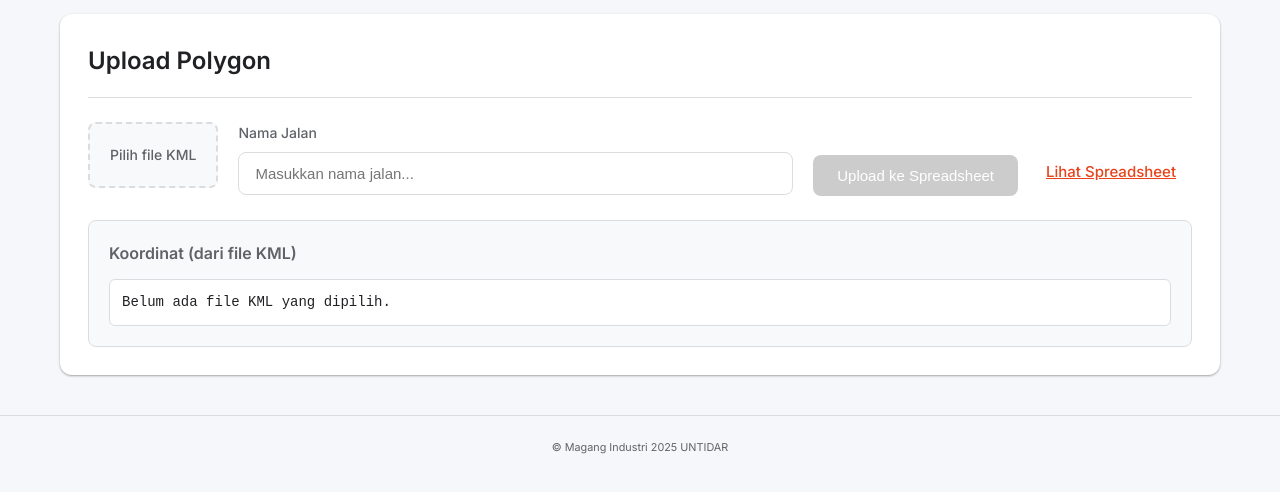
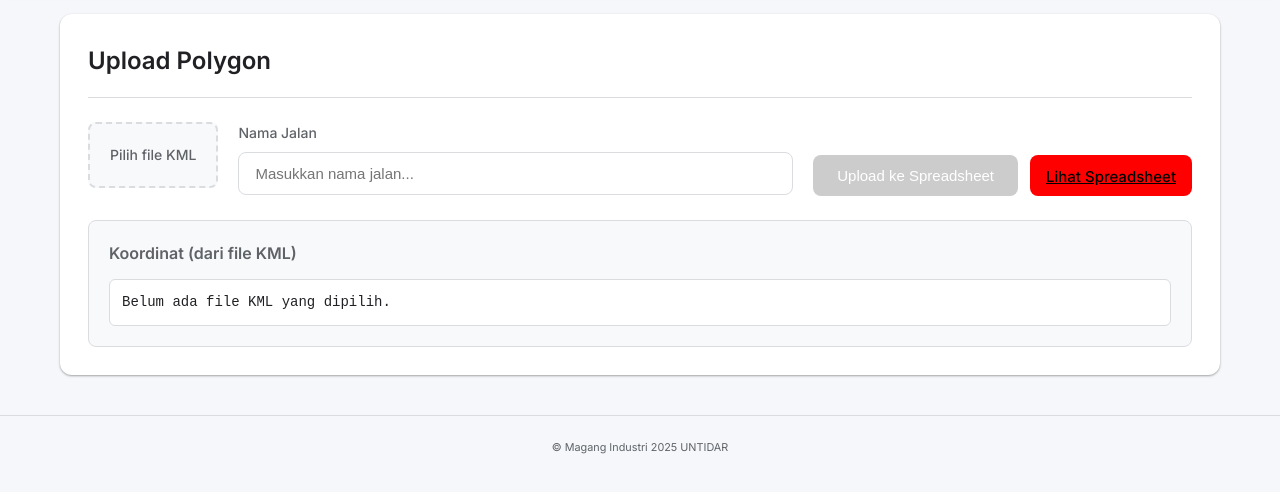
Before and after one commit to Ivanharry203/websitetelkomintern, a plain HTML site: page webiste_data_tiang/index.html in a window 1280 px wide. Shown: the part 72-564 px from the top of the page. Drawn offline with Linux system fonts and the light colour scheme.

Commit message:
Update styles.css

```diff
--- a/webiste_data_tiang/styles.css
+++ b/webiste_data_tiang/styles.css
@@ -202,10 +202,10 @@ input[type="text"]:focus, input[type="search"]:focus {
 }
 
 .btn.link {
-  background-color: transparent;
-  color: var(--primary);
-  text-decoration: underline;
-  padding: 12px 16px;
+  background-color: red;
+  color: rgb(0, 0, 0) ;
+  padding: 10px 16px;
+  height: 55%;
 }
 
 .btn.link:hover {
```
